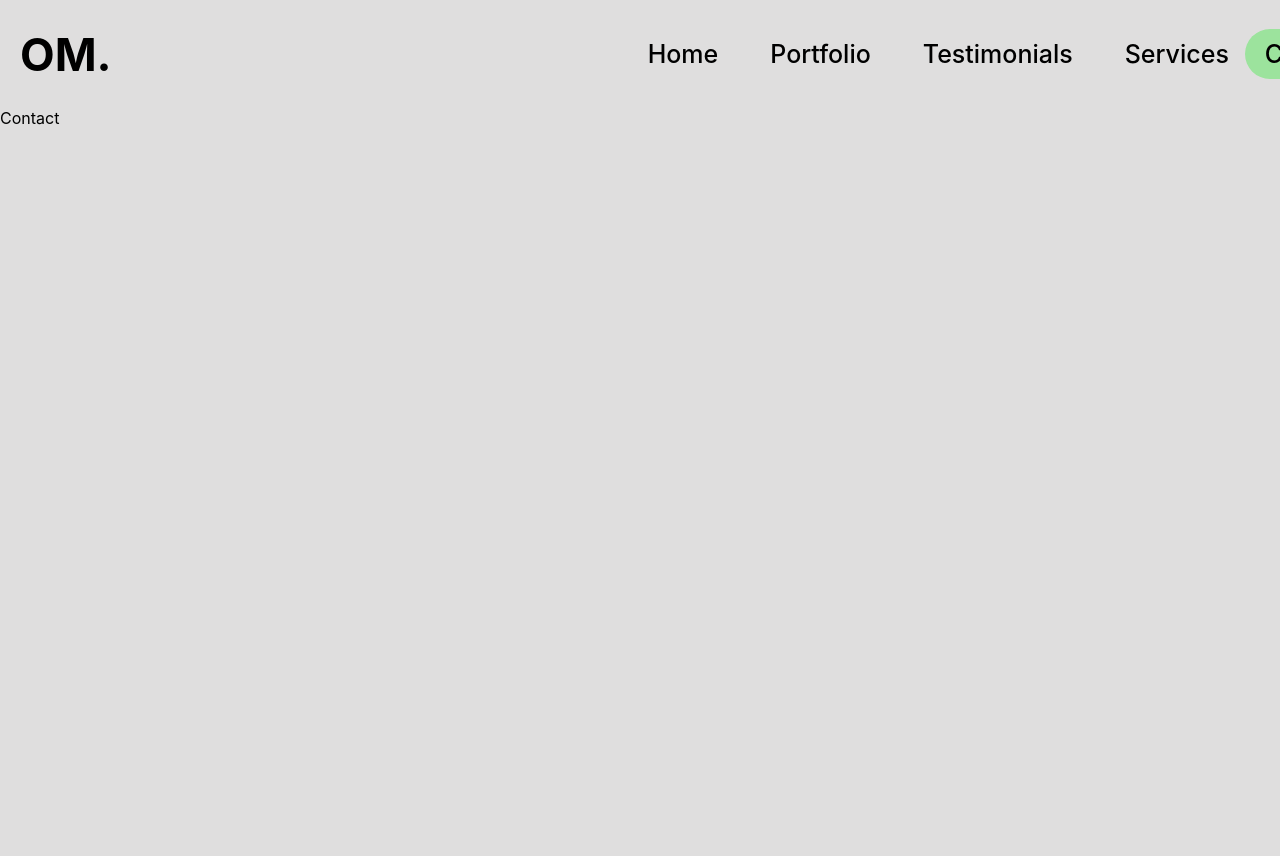
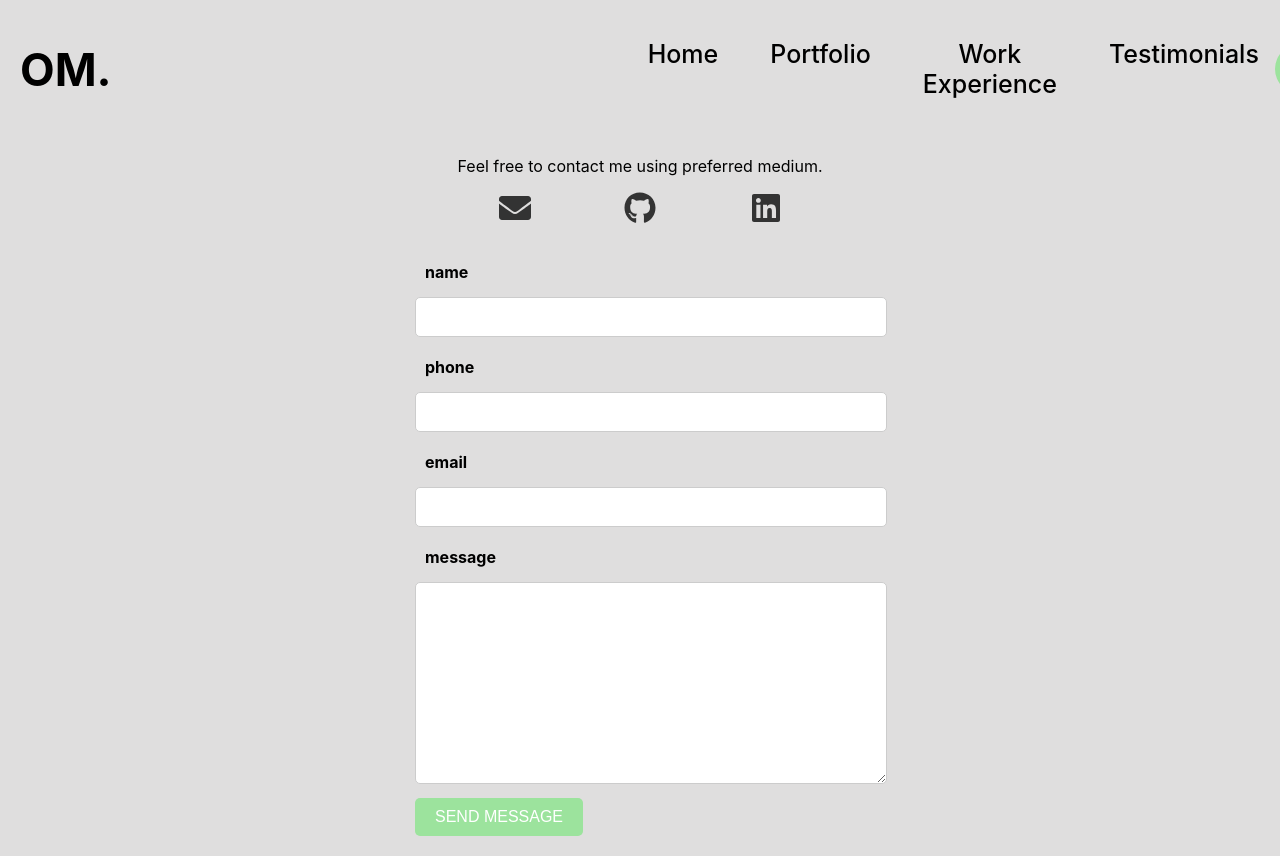
Before and after one commit to onkar-mishra/MyPeronalWebsite, a React (Create React App) app: page /contact in a window 1280 px wide. Before the commit the page ends 800 px from the top, so only its background shows below. Built offline with nearby package versions, Linux system fonts and the light colour scheme.

Commit message:
contact and workexp added

```diff
--- a/package.json
+++ b/package.json
@@ -8,6 +8,7 @@
     "@testing-library/user-event": "^13.5.0",
     "react": "^18.3.1",
     "react-dom": "^18.3.1",
+    "react-icons": "^5.2.1",
     "react-router-dom": "^6.23.1",
     "react-scripts": "5.0.1",
     "web-vitals": "^2.1.4"
--- a/public/index.html
+++ b/public/index.html
@@ -12,7 +12,7 @@
     <link rel="stylesheet" href="https://cdnjs.cloudflare.com/ajax/libs/font-awesome/6.0.0-beta3/css/all.min.css" integrity="sha512-..." crossorigin="anonymous" />
     <link rel="apple-touch-icon" href="%PUBLIC_URL%/logo192.png" />
     <link rel="manifest" href="%PUBLIC_URL%/manifest.json" />
-    <title>React App</title>
+    <title>Onkar's portfolio</title>
   </head>
   <body>
     <noscript>You need to enable JavaScript to run this app.</noscript>
--- a/src/App.js
+++ b/src/App.js
@@ -4,6 +4,7 @@ import Navbar from './components/Navbar';
 import Home from './components/Home';
 import Portfolio from './components/Portfolio';
 import Testimonials from './components/Testimonials';
+import Workexp from './components/Workexp';
 import Contact from './components/Contact';
 import './App.css'
 
@@ -14,6 +15,7 @@ function App() {
         <Navbar />
         <Routes>
           <Route path="/" element={<Home />} />
+          <Route path='/workexp' element={<Workexp/>}/>
           <Route path="/portfolio" element={<Portfolio />} />
           <Route path="/testimonials" element={<Testimonials />} />
           <Route path="/contact" element={<Contact />} />
--- /dev/null
+++ b/src/components/Contact.css
@@ -0,0 +1,69 @@
+.contact-container {
+  padding-bottom: 20px;
+}
+
+.contact-content {
+  max-width:450px;
+  margin: 0 auto;
+}
+
+.social-links {
+  display: flex;
+  justify-content: space-evenly;
+  margin-bottom: 20px;
+
+}
+
+.social-links a {
+  font-size: 2rem;
+  margin: 0 10px;
+  color: #333;
+  transition: color 0.3s ease;
+}
+
+.social-links a:hover {
+  color: #f00;
+}
+
+.contact-form {
+  max-width: 600px;
+  margin: 0 auto;
+}
+
+.contact-form label {
+  font-size: 1rem;
+  font-weight: bold;
+  margin-bottom: 5px;
+  padding: 10px;
+  display: flex;
+}
+
+.contact-form input,
+.contact-form textarea {
+  width: 100%;
+  padding: 10px;
+  margin-bottom: 10px;
+  border: 1px solid #ccc;
+  border-radius: 5px;
+  font-size: 1rem;
+  outline: none;
+}
+
+.contact-form textarea {
+  resize: vertical;
+}
+
+.contact-form button {
+  background-color: #9ce39d;
+  color: #fff;
+  border: none;
+  padding: 10px 20px;
+  font-size: 1rem;
+  cursor: pointer;
+  border-radius: 5px;
+  transition: background-color 0.3s ease;
+}
+
+.contact-form button:hover {
+  background-color: #900;
+}
--- a/src/components/Contact.js
+++ b/src/components/Contact.js
@@ -1,9 +1,64 @@
-import React from 'react'
+import React from 'react';
+import { FaEnvelope, FaGithub, FaLinkedin, FaArrowDown} from "react-icons/fa";
+import './Contact.css';
 
 const Contact = () => {
+  const SOCIAL = [
+    {
+    id: 1,
+    link: "mailto:onkarmishra27@gmail.com",
+    icon: <FaEnvelope />,
+    },
+    {
+    id: 2,
+    link: "https://github.com/onkar-mishra",
+    icon: <FaGithub />,
+    },
+    {
+    id: 3,
+    link: "https://www.linkedin.com/in/onkar-mishra27/",
+    icon: <FaLinkedin />,
+    },
+  ]
   return (
-    <div>
-      Contact
+    <div className='contact-container' >
+      <br/>
+      <div className='contact-content'>
+          <div className='center'>
+            <p style={{marginTop:"-2px"}}> Feel free to contact me using preferred medium.</p>
+          </div>
+          <div className='social-links' >
+            {SOCIAL.map(({id,link,icon})=>(
+              <a href={link} target='_blank' rel="noopener noreferrer" className='duration-200 ease-in-out hover:text-rose-400'>{icon}</a>
+            ))}
+          </div>
+          <div className='contact-form'>
+            <form action="https://getform.io/f/pbgxxzpa" method="POST">
+              <div>
+                <div >
+                  <label >name</label>
+                  <input type='text' name='name'/>
+                </div>
+                <div>
+                  <label >phone</label>
+                  <input type='text' name='phone'/>
+                </div>
+                <div >
+                  <label >email</label>
+                  <input type='text' name='email' />
+                </div>
+                <div >
+                  <label >message</label>
+                  <textarea name='message' rows="10" className='border-2 rounded-lg p-3 flex focus:outline-none border-gray-400 dark:bg-gray-900 dark:text-white resize-none' >
+                  </textarea>
+                </div>
+              </div>
+              <div >
+                <button >SEND MESSAGE</button>
+              </div>
+            </form>
+          </div>
+      </div>
     </div>
   )
 }
--- a/src/components/Home.css
+++ b/src/components/Home.css
@@ -27,7 +27,9 @@
     width: 300px;
     padding-right: 150px;
   }
-
+  .center{
+    text-align: center;
+  }
   .home-image img {
     width: 100%;
     border-radius: 50%;
@@ -46,7 +48,11 @@
 
   .portfolio-section {
     width: 100%;
-    margin-top: 40px; /* Adjust this value as needed */
+    margin-top: 40px;
+  }
+  .contact-section{
+    width: 100%;
+    margin-top: 60px;
   }
 
   @keyframes typing {
--- a/src/components/Home.js
+++ b/src/components/Home.js
@@ -6,6 +6,7 @@ import "./Navbar.css"
 import Portfolio from './Portfolio';
 import Testimonial from './Testimonials';
 import Contact from './Contact';
+import Workexp from './Workexp';
 
 const Home = () => {
   return (
@@ -14,7 +15,7 @@ const Home = () => {
         <div className="home-content">
           <h2>HEY, I AM </h2>
           <p>Welcome to My portfolio. I am an IOS Developer.
-            I am passionate about creating mobile applications that solve real world problems. Feel free to explore my portfolio and <br/>get in touch!</p>
+            I am passionate about creating mobile applications that solve real world problems. Feel free to explore my portfolio and <br />get in touch!</p>
           <div className="navbar-right">
             <Link to="/contact" className="contact-button">Contact</Link>
           </div>
@@ -24,16 +25,20 @@ const Home = () => {
         </div>
 
       </div>
-    <div className="portfolio-section">
-    <h1 style={{ textAlign: 'center'}}>Portfolio</h1>
+      <div className="portfolio-section center">
+        <h1>Portfolio</h1>
         <Portfolio />
       </div>
-    <div className="testimonial-section">
-    <h1 style={{ textAlign: 'center'}}>Testimonial</h1>
+      <div className="work-section center">
+        <h1 >Work Experience</h1>
+        <Workexp />
+      </div>
+      <div className="testimonial-section center">
+        <h1>Testimonial</h1>
         <Testimonial />
       </div>
-      <div className="contact-section">
-    <h1 style={{ textAlign: 'center'}}>Contact</h1>
+      <div className="contact-section center">
+        <h1 >Contact</h1>
         <Contact />
       </div>
     </>
--- a/src/components/Navbar.js
+++ b/src/components/Navbar.js
@@ -12,8 +12,8 @@ const Navbar = () => {
         <ul>
           <li><Link to="/">Home</Link></li>
           <li><Link to="/portfolio">Portfolio</Link></li>
+          <li><Link to="/workexp">Work Experience</Link></li>
           <li><Link to="/testimonials">Testimonials</Link></li>
-          <li><Link to="/services">Services</Link></li>
         </ul>
       </div>
       <div className="navbar-right">
--- /dev/null
+++ b/src/components/Workexp.js
@@ -0,0 +1,68 @@
+import React from 'react';
+
+const WorkExp = () => {
+  return (
+    <div className="portfolio-container">
+      <div className="card">
+        <h2>Software Developer at <a href='https://bluesecures.com/'>Deskfactors</a></h2>
+        <p><strong>Duration:</strong> August 2023 - March 2024</p>
+        <div className="responsibilities">
+          <h3>Responsibilities:</h3>
+          <p>Designed UI components, enhancing user experience by 20%. Optimized system architecture for performance and scalability. Leveraged Couchbase for efficient data retrieval. Managed photo uploads to Amazon S3 and implemented local storage optimizations.</p>
+        </div>
+
+        <div className="achievements">
+          <h3>Achievements:</h3>
+          <p>Implemented XMPP protocol for real-time data fetching, reducing processing time by 10%. Resolved UI issues related to chat screen updates.</p>
+        </div>
+
+        <div className="skills-used">
+          <h3>Skills Used:</h3>
+          <p>UI Design, System Optimization, Couchbase, Amazon S3, XMPP, Performance Tuning.</p>
+        </div>
+      </div>
+
+      <div className="card">
+        <h2>Mac and iOS Developer at <a href='https://emudhra.com/'>eMudhra</a></h2>
+        <p><strong>Duration:</strong> May 2023 - August 2023</p>
+
+        <div className="responsibilities">
+          <h3>Responsibilities:</h3>
+          <p>Developed iOS application using SwiftUI with a focus on modern UI design and user interaction. Initiated app project, outlining design concepts and architectural framework.</p>
+        </div>
+
+        <div className="achievements">
+          <h3>Achievements:</h3>
+          <p>Led initial design and architectural framework discussions for the iOS app.</p>
+        </div>
+
+        <div className="skills-used">
+          <h3>Skills Used:</h3>
+          <p>SwiftUI, UI/UX Design, Project Initiation, Architectural Framework.</p>
+        </div>
+      </div>
+
+      <div className="card">
+        <h2>iOS Developer at <a href='https://www.techactive.io/'>Tech Active Solutions</a></h2>
+        <p><strong>Duration:</strong> October 2021 - May 2023</p>
+        <div className="responsibilities">
+          <h3>Responsibilities:</h3>
+          <p>Developed user-friendly iOS applications using Swift and Cocoa framework. Collaborated with cross-functional teams for timely project delivery. Identified and resolved technical issues, improving app stability. Conducted testing and optimization, increasing user retention rates.</p>
+        </div>
+
+        <div className="achievements">
+          <h3>Achievements:</h3>
+          <p>Reduced bug occurrence by 80% through proactive issue resolution. Improved user retention rates by 30% through testing and optimization. Streamlined development with technical documentation, reducing onboarding time.</p>
+        </div>
+
+        <div className="skills-used">
+          <h3>Skills Used:</h3>
+          <p>Swift, Cocoa Framework, Cross-functional Collaboration, Bug Resolution, Testing & Optimization, Technical Documentation.</p>
+        </div>
+      </div>
+
+    </div>
+  );
+};
+
+export default WorkExp;
```
Also changed, not shown: 1 other file (tests, documents, lock files or other folders). Lines whose indentation alone changed are shown as unchanged.
